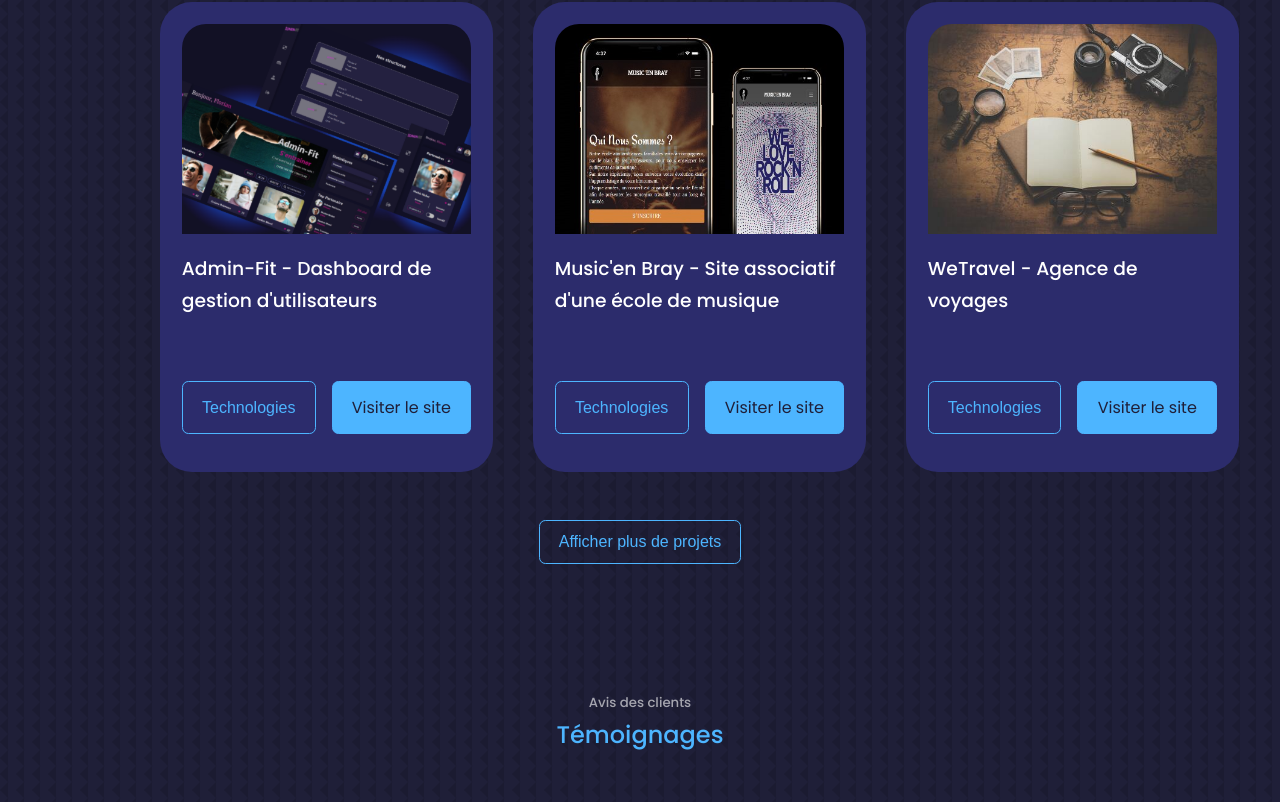
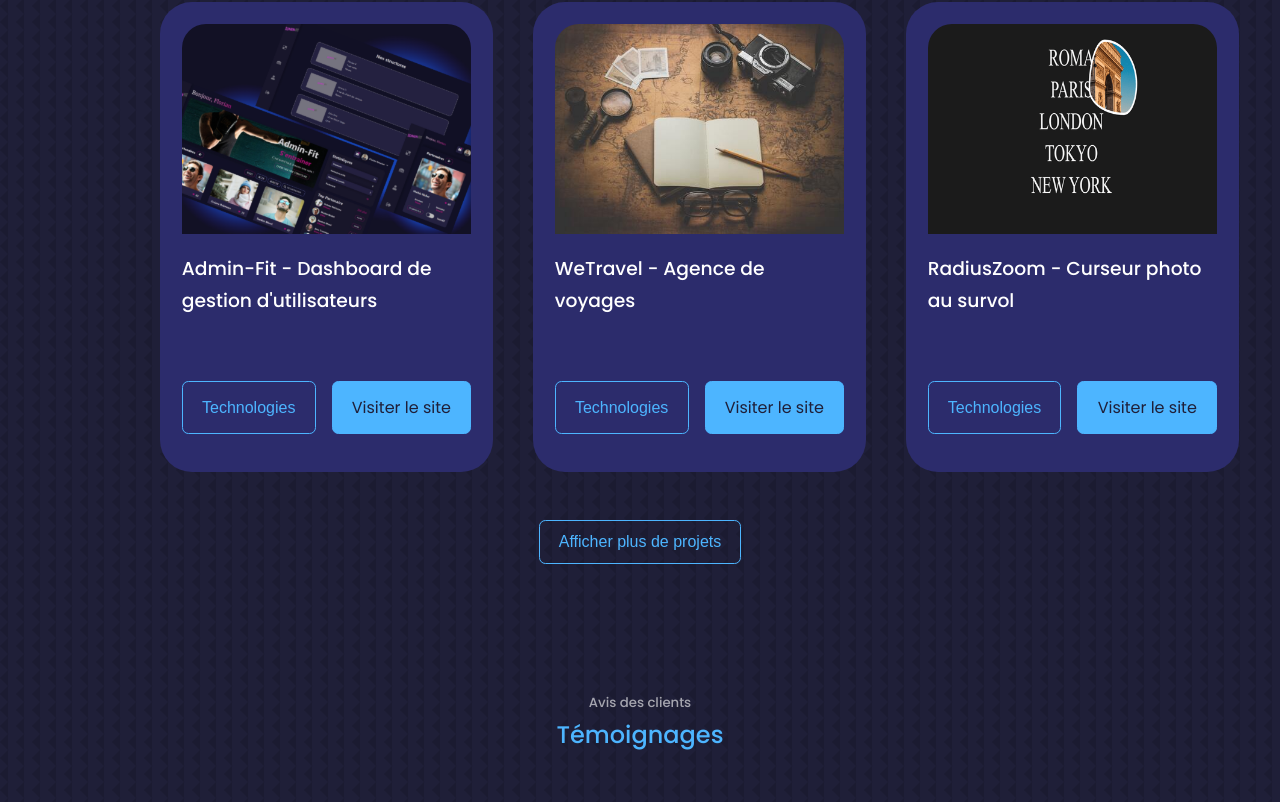
Before and after one commit to Florian-Bclt/Portfolio, a React (Create React App) app: page / in a window 1280 px wide. Shown: the part 3586-4388 px from the top of the page. Built offline with nearby package versions, Linux system fonts and the light colour scheme.

Commit message:
add radiuszoom project

```diff
--- a/src/components/portfolio/Portfolio.jsx
+++ b/src/components/portfolio/Portfolio.jsx
@@ -9,6 +9,7 @@ import IMG4 from '../../assets/portfolio4.jpg'
 import IMG5 from '../../assets/portfolio5.png'
 import IMG6 from '../../assets/dice-roll.png'
 import IMG7 from '../../assets/ide.jpg'
+import IMG8 from '../../assets/radiuszoom.png'
 
 const Portfolio = () => {
   const [projects, setProjects] = useState([
@@ -56,6 +57,26 @@ const Portfolio = () => {
     },
     {
       id: 5,
+      image: IMG4,
+      title: 'WeTravel - Agence de voyages',
+      demo: 'https://www.florianbouclet.go.yj.fr/',
+      technologies: [{name: "WordPress", icon: <SiWordpress className='icon wp-icon' />}],
+      showTechnologies: false
+    },
+    {
+      id: 6,
+      image: IMG8,
+      title: 'RadiusZoom - Curseur photo au survol',
+      demo: 'https://radiuszoom.netlify.app//',
+      technologies: [
+        {name: "HTML", icon: <SiHtml5 className='icon html-icon'/>},
+        {name: "CSS", icon: <SiCss3 className='icon css-icon' />},
+        {name: "JavaScript", icon: <SiJavascript className='icon js-icon'/>},
+      ],
+      showTechnologies: false
+    },
+    {
+      id: 7,
       image: IMG1,
       title: "Music'en Bray - Site associatif d'une école de musique",
       demo: 'https://music-en-bray.netlify.app/',
@@ -65,15 +86,7 @@ const Portfolio = () => {
       showTechnologies: false
     },
     {
-      id: 6,
-      image: IMG4,
-      title: 'WeTravel - Agence de voyages',
-      demo: 'https://www.florianbouclet.go.yj.fr/',
-      technologies: [{name: "WordPress", icon: <SiWordpress className='icon wp-icon' />}],
-      showTechnologies: false
-    },
-    {
-      id: 7,
+      id: 8,
       image: IMG6,
       title: 'Projet Studi - Mini jeu de dés à partir d\'une maquette',
       demo: 'https://dice-roll-project.netlify.app/',
```
Also changed, not shown: src/assets/radiuszoom.png (added).
